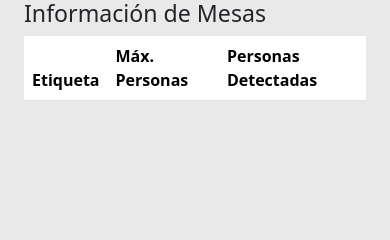
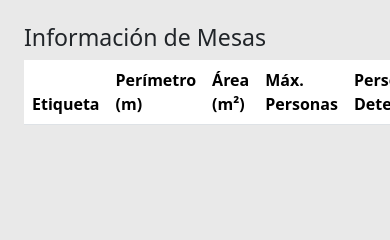
Before and after one commit to AngelBautistaC/YoloVision, a Django app: template webapp/templates/supervisar_camara.html in a window 390 px wide; the page is wider, and only the part inside the window is pictured. Shown: the part 297-537 px from the top of that part. Run offline with Django 5.2, Linux system fonts and the light colour scheme; the template is opened without the code that fills it: most values are stand-ins (such as "Sample title", 1, 10 or a date in 2020); lists and menus that the app fills with data are empty; parts of the project's set-up code (start-up, migrations or seed data) failed here and were passed over; some libraries are stand-ins or nearby versions.

Commit message:
Vista Supervisar Cámara Fetch automático v1

```diff
--- a/webapp/templates/supervisar_camara.html
+++ b/webapp/templates/supervisar_camara.html
@@ -4,20 +4,30 @@
 <div class="container mt-5">
     <h2>Supervisar Cámara</h2>
     <div class="row">
-        <div class="col-md-6">
+        <div class="col-md-12">
             <h3>{{ camera.label }}</h3>
             <p>Ambiente: {{ ambiente }}</p>
             <p>Piso: {{ piso }}</p>
-            <div id="video-container">
+        </div>
+    </div>
+    <div class="row">
+        <div class="col-md-8">
+           <div id="video-container">
                 <img id="video-stream" src="{% url 'stream_supervisar_camara' camera_uuid=camera_uuid %}" alt="Video stream" style="width: 100%; height: auto;">
             </div>
         </div>
-        <div class="col-md-6">
-            <h3>Información de Mesas</h3>
+        <div class="col-md-4">
+        </div>
+    </div>
+    <div class="row mt-4">
+        <div class="col-md-12">
+           <h3>Información de Mesas</h3>
             <table class="table" id="table-mesas">
                 <thead>
                     <tr>
                         <th>Etiqueta</th>
+                        <th>Perímetro (m)</th>
+                        <th>Área (m²)</th>
                         <th>Máx. Personas</th>
                         <th>Personas Detectadas</th>
                     </tr>
@@ -31,5 +41,39 @@
 </div>
 <script src="https://www.gstatic.com/firebasejs/8.10.0/firebase-app.js"></script>
 <script src="https://www.gstatic.com/firebasejs/8.10.0/firebase-database.js"></script>
+<script>
+    document.addEventListener('DOMContentLoaded', function() {
+    const cameraUUID = '{{ camera_uuid }}'; // Get camera_uuid from Django context
+     function fetchTableData() {
+                fetch(`/monitoreo/obtener_info_mesas/${cameraUUID}/`)
+                .then(response => response.json())
+                .then(data => {
+                    const tableBody = document.querySelector('#table-mesas tbody');
+                    tableBody.innerHTML = ''; // Clear existing table rows
+                    data.mesas.forEach(mesa => {
+                        const row = `
+                            <tr>
+                                <td>${mesa.label}</td>
+                                <td>${mesa.perimeter ? mesa.perimeter.toFixed(2) : 'N/A'}</td>
+                                <td>${mesa.area ? mesa.area.toFixed(2) : 'N/A'}</td>
+                                <td>${mesa.max_personas}</td>
+                                <td>${mesa.personas_Detectadas}</td>
+                            </tr>
+                        `;
+                         tableBody.innerHTML += row;
+                    });
+                })
+                   .catch(error => {
+                    console.error("Error al obtener datos de la mesa:", error);
+                     });
+        }
+
+     // Initial fetch
+    fetchTableData();
+
+    // Set interval for periodic fetching
+        setInterval(fetchTableData, 3000); // Fetch every 3 seconds
+    });
+</script>
 
 {% endblock %}
```
Also changed, not shown: webapp/db.sqlite3.
